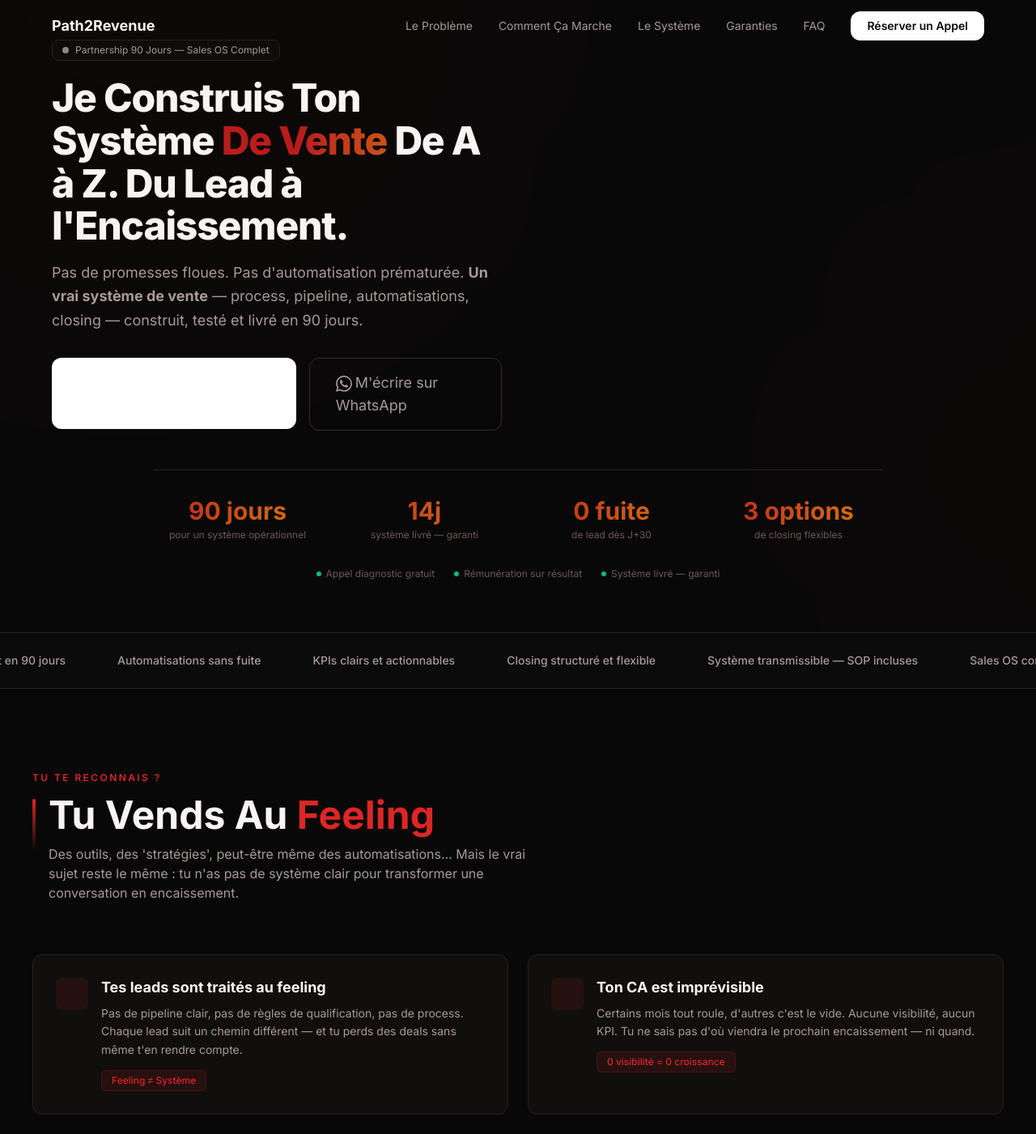
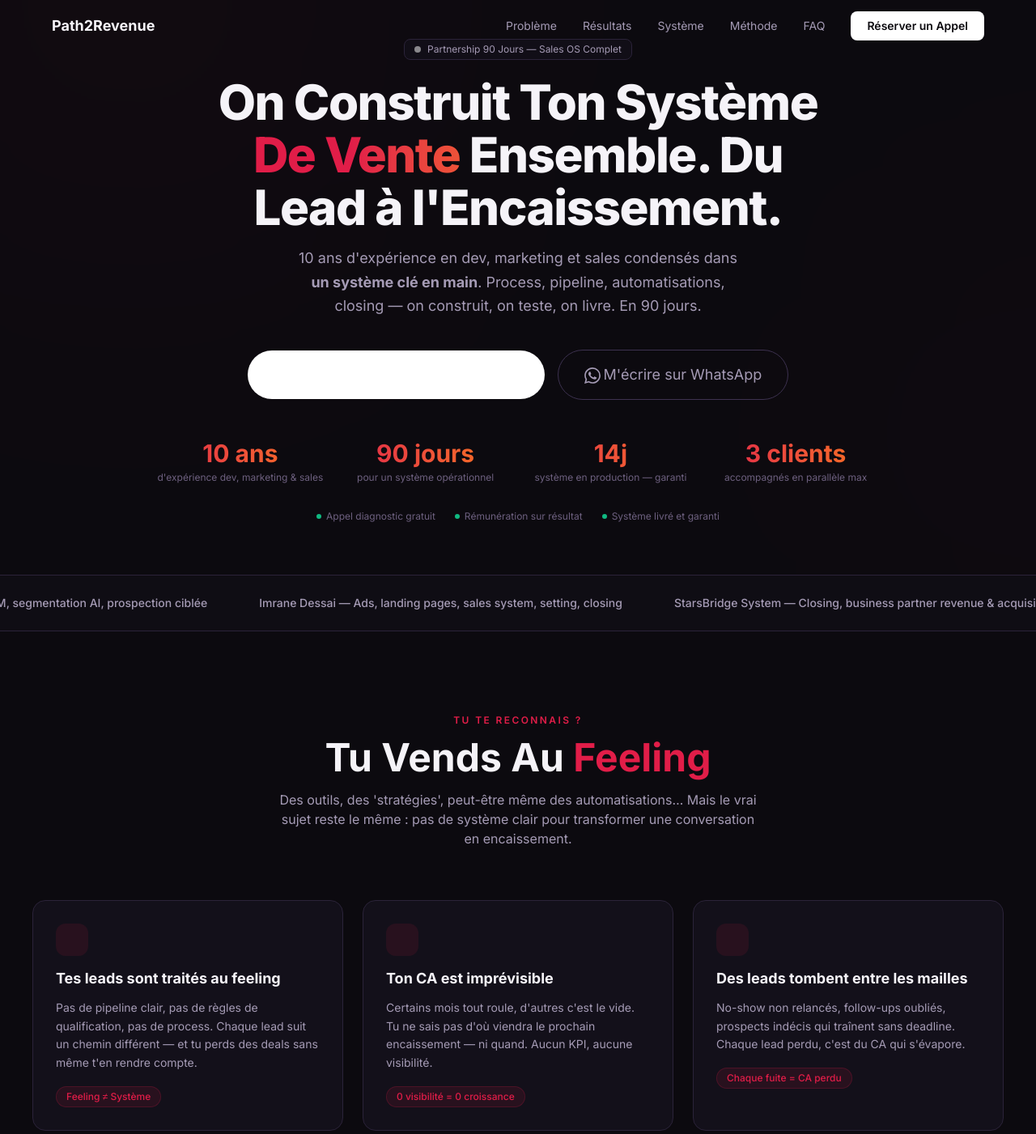
Before and after one commit to path2revenue/path2revenue, a Next.js app: page / in a window 1280 px wide. Shown: the top 1401 px of the page at 81% size. Built offline with nearby package versions, Linux system fonts and the light colour scheme.

Commit message:
redesign: vibrant crimson palette, centered layout, collaborative voice, real client testimonials

```diff
--- a/app/globals.css
+++ b/app/globals.css
@@ -112,27 +112,27 @@
   --color-gradient-to: #10B981;
 }
 
-/* Red — Premium Revenue, High-Ticket Sales */
+/* Red — Vibrant Revenue, High-Ticket, Creative-Trust */
 [data-palette="red"] {
-  --color-bg-primary: #090808;
-  --color-bg-surface: #110E0E;
-  --color-bg-card: #181313;
-  --color-bg-elevated: #201919;
-  --color-border-default: #2A2020;
-  --color-border-hover: #3A2C2C;
-  --color-text-primary: #F8F4F4;
-  --color-text-secondary: #A89999;
-  --color-text-muted: #6B5858;
-  --color-accent: #B91C1C;
-  --color-accent-light: #DC2626;
-  --color-accent-glow: rgba(185, 28, 28, 0.3);
+  --color-bg-primary: #0C0A0F;
+  --color-bg-surface: #13101A;
+  --color-bg-card: #1A1522;
+  --color-bg-elevated: #211A2B;
+  --color-border-default: #2B2339;
+  --color-border-hover: #3D3250;
+  --color-text-primary: #F5F3F8;
+  --color-text-secondary: #A59BB5;
+  --color-text-muted: #6D607F;
+  --color-accent: #E11D48;
+  --color-accent-light: #FB7185;
+  --color-accent-glow: rgba(225, 29, 72, 0.35);
   --color-cta: #FFFFFF;
-  --color-cta-hover: #F5F5F5;
-  --color-cta-glow: rgba(255, 255, 255, 0.15);
+  --color-cta-hover: #F1F1F1;
+  --color-cta-glow: rgba(255, 255, 255, 0.12);
   --color-success: #10B981;
-  --color-danger: #DC2626;
-  --color-gradient-from: #B91C1C;
-  --color-gradient-to: #D97706;
+  --color-danger: #E11D48;
+  --color-gradient-from: #E11D48;
+  --color-gradient-to: #F97316;
 }
 
 /* ============================================
--- a/site.config.js
+++ b/site.config.js
@@ -1,8 +1,8 @@
 /** ============================================================
  *  SITE CONFIG — PATH2REVENUE
  *  ============================================================
- *  Bilal EL-JINDI — Business Partner Revenue
- *  Partnership 90 jours — Sales OS Complet
+ *  Bilal EL-JINDI — Partnership 90 jours
+ *  On construit ton système de vente. Ensemble.
  *  ============================================================ */
 
 const WA_NUMBER = "33761941267";
@@ -14,25 +14,25 @@ export const siteConfig = {
     meta: {
         title: "Path2Revenue — Ton Système de Vente Complet en 90 Jours",
         description:
-            "Je construis et j'opère ton système de vente complet : process, pipeline, automatisations, closing, KPIs. En 90 jours, ta machine revenue est opérationnelle.",
+            "On construit et on opère ton système de vente complet : process, pipeline, automatisations, closing, KPIs. En 90 jours, ta machine revenue est opérationnelle.",
         keywords:
             "sales OS, système de vente, closing, pipeline, automatisation CRM, B2B high-ticket, revenue, acquisition, Path2Revenue, Bilal EL-JINDI",
         ogTitle: "Path2Revenue — Partnership 90 Jours",
         ogDescription: "Ton Sales OS complet en 90 jours. Process + automatisations + closing + pilotage.",
         ogImage: null,
         lang: "fr",
-        favicon: "🎯",
+        favicon: null,
     },
 
     /* ─────────────────── DESIGN ─────────────────── */
     design: {
         palette: "red",
         style: "premium",
-        layout: "editorial",
+        layout: "centered",
         fontHeading: "Space Grotesk",
         fontBody: "Inter",
         fontWeights: "300;400;500;600;700;800",
-        borderRadius: "8px",
+        borderRadius: "12px",
     },
 
     /* ─────────────────── GLOBAL LINKS ─────────────────── */
@@ -48,10 +48,10 @@ export const siteConfig = {
     navbar: {
         logo: { text: "Path2Revenue", emoji: null },
         links: [
-            { label: "Le Problème", href: "#probleme" },
-            { label: "Comment Ça Marche", href: "#methode" },
-            { label: "Le Système", href: "#services" },
-            { label: "Garanties", href: "#honesty" },
+            { label: "Problème", href: "#probleme" },
+            { label: "Résultats", href: "#resultats" },
+            { label: "Système", href: "#services" },
+            { label: "Méthode", href: "#methode" },
             { label: "FAQ", href: "#faq" },
         ],
         cta: { text: "Réserver un Appel", href: "#rdv" },
@@ -60,11 +60,11 @@ export const siteConfig = {
     /* ─────────────────── HERO ─────────────────── */
     hero: {
         eyebrow: { text: "Partnership 90 Jours — Sales OS Complet", dot: true },
-        headline: "Je Construis Ton Système",
+        headline: "On Construit Ton Système",
         highlightedText: "De Vente",
-        headlineEnd: "De A à Z. Du Lead à l'Encaissement.",
+        headlineEnd: "Ensemble. Du Lead à l'Encaissement.",
         subheadline:
-            'Pas de promesses floues. Pas d\'automatisation prématurée. <strong>Un vrai système de vente</strong> — process, pipeline, automatisations, closing — construit, testé et livré en 90 jours.',
+            '10 ans d\'expérience en dev, marketing et sales condensés dans <strong>un système clé en main</strong>. Process, pipeline, automatisations, closing — on construit, on teste, on livre. En 90 jours.',
         vslUrl: null,
         vslTitle: null,
         ctas: [
@@ -82,26 +82,25 @@ export const siteConfig = {
             },
         ],
         stats: [
+            { value: 10, suffix: " ans", label: "d'expérience dev, marketing & sales" },
             { value: 90, suffix: " jours", label: "pour un système opérationnel" },
-            { value: 14, suffix: "j", label: "système livré — garanti" },
-            { value: 0, suffix: " fuite", label: "de lead dès J+30" },
-            { value: 3, suffix: " options", label: "de closing flexibles" },
+            { value: 14, suffix: "j", label: "système en production — garanti" },
+            { value: 3, suffix: " clients", label: "accompagnés en parallèle max" },
         ],
         trustBadges: [
             "Appel diagnostic gratuit",
             "Rémunération sur résultat",
-            "Système livré — garanti",
+            "Système livré et garanti",
         ],
     },
 
     /* ─────────────────── SOCIAL PROOF ─────────────────── */
     socialProof: {
         items: [
-            "Sales OS complet en 90 jours",
-            "Automatisations sans fuite",
-            "KPIs clairs et actionnables",
-            "Closing structuré et flexible",
-            "Système transmissible — SOP incluses",
+            "SprintMob — GTM, segmentation AI, prospection ciblée",
+            "Imrane Dessai — Ads, landing pages, sales system, setting, closing",
+            "StarsBridge System — Closing, business partner revenue & acquisition",
+            "10 ans de dev, marketing, sales, e-commerce et B2B",
         ],
     },
 
@@ -112,7 +111,7 @@ export const siteConfig = {
         highlightedText: "Feeling",
         highlightColor: "danger",
         subtitle:
-            "Des outils, des 'stratégies', peut-être même des automatisations… Mais le vrai sujet reste le même : tu n'as pas de système clair pour transformer une conversation en encaissement.",
+            "Des outils, des 'stratégies', peut-être même des automatisations… Mais le vrai sujet reste le même : pas de système clair pour transformer une conversation en encaissement.",
         items: [
             {
                 icon: "Dice5",
@@ -125,14 +124,14 @@ export const siteConfig = {
                 icon: "TrendingDown",
                 title: "Ton CA est imprévisible",
                 description:
-                    "Certains mois tout roule, d'autres c'est le vide. Aucune visibilité, aucun KPI. Tu ne sais pas d'où viendra le prochain encaissement — ni quand.",
+                    "Certains mois tout roule, d'autres c'est le vide. Tu ne sais pas d'où viendra le prochain encaissement — ni quand. Aucun KPI, aucune visibilité.",
                 stat: "0 visibilité = 0 croissance",
             },
             {
                 icon: "Unplug",
                 title: "Des leads tombent entre les mailles",
                 description:
-                    "No-show non relancés, follow-ups oubliés, prospects indécis qui traînent. Chaque lead perdu, c'est de l'argent qui s'évapore — et tu ne le mesures même pas.",
+                    "No-show non relancés, follow-ups oubliés, prospects indécis qui traînent sans deadline. Chaque lead perdu, c'est du CA qui s'évapore.",
                 stat: "Chaque fuite = CA perdu",
             },
         ],
@@ -140,14 +139,14 @@ export const siteConfig = {
 
     /* ─────────────────── RESULTS ─────────────────── */
     results: {
-        eyebrow: "Ce Que Je Livre",
+        eyebrow: "Ce Qu'on Livre Ensemble",
         headline: "Ton Sales OS",
         highlightedText: "Complet",
         items: [
             {
                 metric: "J+14",
                 label: "Système en Production",
-                description: "Pipeline opérationnel, tracking KPI en place, automatisations essentielles actives, cadence lancée. Si ce n'est pas livré : je prolonge gratuitement.",
+                description: "Pipeline opérationnel, tracking KPI en place, automatisations essentielles actives, cadence lancée. Si ce n'est pas livré : on prolonge gratuitement.",
                 badge: "Garanti",
             },
             {
@@ -159,7 +158,7 @@ export const siteConfig = {
             {
                 metric: "CRM",
                 label: "Pipeline + Scripts + Qualification",
-                description: "Des stages clairs, des règles de no-show / no-decision, des scripts de call et follow-up. Tout est documenté, tout est exploitable.",
+                description: "Des stages clairs, des règles de no-show / no-decision, des scripts de call et follow-up. On documente tout, on rend tout exploitable.",
                 badge: "Process",
             },
             {
@@ -171,13 +170,13 @@ export const siteConfig = {
             {
                 metric: "Close",
                 label: "Closing Structuré",
-                description: "Je close pour toi, je forme ton closer, ou je place un closer. L'objectif : que ta machine tourne avec ou sans toi, sans dépendre d'une seule personne.",
+                description: "On close ensemble, on forme ton closer, ou on place un closer. L'objectif : que ta machine tourne de façon stable, sans dépendre d'une seule personne.",
                 badge: "Flexible",
             },
             {
                 metric: "SOP",
                 label: "Système Transmissible",
-                description: "À J+90 : SOP finalisées, système stable. Tu reprends la main en autonomie, tu passes en retainer, ou tu continues en partnership. Tu choisis.",
+                description: "À J+90 : SOP finalisées, système stable. Tu reprends la main en autonomie, tu passes en retainer, ou on continue en partnership. Tu choisis.",
                 badge: "Autonomie",
             },
         ],
@@ -186,17 +185,17 @@ export const siteConfig = {
     /* ─────────────────── SERVICES ─────────────────── */
     services: {
         eyebrow: "Le Système Path2Revenue",
-        headline: "Ce Que Je Mets",
-        highlightedText: "En Place",
-        headlineEnd: "Pour Toi",
+        headline: "Ce Qu'on Construit",
+        highlightedText: "Ensemble",
+        headlineEnd: "",
         subtitle:
-            "Chaque brique est pensée pour une seule chose : que tes encaissements deviennent réguliers, mesurables et reproductibles. Pas un outil de plus — un système complet.",
+            "Chaque brique est pensée pour une seule chose : que tes encaissements deviennent réguliers, mesurables et reproductibles. Pas un outil de plus — un vrai système.",
         items: [
             {
                 icon: "Target",
                 title: "Process de Vente Clair",
                 description:
-                    "CRM + pipeline avec des stages et règles précises. Qualification, disqualification, scripts de call et de recadrage. Tu sais exactement quoi faire à chaque étape.",
+                    "CRM + pipeline avec des stages et règles précises. Qualification, disqualification, scripts de call et de recadrage. On sait exactement quoi faire à chaque étape.",
                 badge: "Fondation",
             },
             {
@@ -210,7 +209,7 @@ export const siteConfig = {
                 icon: "Phone",
                 title: "Conversion & Closing",
                 description:
-                    "Selon ton besoin : je close moi-même, je forme ton closer (structure + QA), ou je te trouve et onboard un closer. L'objectif : une conversion stable qui ne dépend pas d'un héros.",
+                    "On close ensemble, on forme ton closer (structure + QA), ou on te trouve et on onboard un closer. L'objectif : une conversion stable et prévisible.",
                 badge: "Revenu direct",
                 span: 2,
             },
@@ -218,13 +217,13 @@ export const siteConfig = {
                 icon: "BarChart3",
                 title: "Pilotage KPI",
                 description:
-                    "Show rate, close rate, no-show rate, délai lead→close, objections fréquentes. Tu vois ce qui produit du revenu — et ce qui n'en produit pas.",
+                    "Show rate, close rate, no-show rate, délai lead→close, objections fréquentes. On voit ce qui produit du revenu — et ce qui n'en produit pas.",
             },
             {
                 icon: "FileText",
                 title: "SOP & Transmission",
                 description:
-                    "Le système est conçu pour être transmis à ton équipe. Documentation complète, formation, autonomie. Tu ne dépends pas de moi.",
+                    "Le système est conçu pour être transmis. Documentation complète, formation, autonomie. Tu ne dépends pas de nous à long terme.",
                 badge: "Différenciateur",
             },
         ],
@@ -232,7 +231,7 @@ export const siteConfig = {
 
     /* ─────────────────── PROCESS ─────────────────── */
     process: {
-        eyebrow: "Ma Méthode",
+        eyebrow: "Notre Méthode",
         headline: "D'abord Comprendre,",
         highlightedText: "Ensuite Construire",
         steps: [
@@ -240,13 +239,13 @@ export const siteConfig = {
                 number: "01",
                 title: "Build & Launch — J1 à J14",
                 description:
-                    "Diagnostic complet de ta situation. Setup CRM et pipeline. Scripts + qualification. Automatisations essentielles. Lancement du premier flux. Ton système est en production.",
+                    "Diagnostic complet de ta situation ensemble. Setup CRM et pipeline. Scripts + qualification. Automatisations essentielles. Lancement du premier flux. Système en production garanti.",
             },
             {
                 number: "02",
                 title: "Pilot & Proof — J15 à J45",
                 description:
-                    "Exécution terrain et itérations chaque semaine. Optimisation des relances, du show rate, de la conversion. Nettoyage du pipeline. Suivi KPI hebdomadaire ensemble.",
+                    "Exécution terrain et itérations chaque semaine. On optimise les relances, le show rate, la conversion. Nettoyage du pipeline et suivi KPI hebdomadaire.",
             },
             {
                 number: "03",
@@ -259,15 +258,15 @@ export const siteConfig = {
 
     /* ─────────────────── HONESTY ─────────────────── */
     honesty: {
-        eyebrow: "Ma Ligne Rouge",
-        headline: "Je Ne Vends Pas",
+        eyebrow: "Notre Engagement",
+        headline: "On Ne Vend Pas",
         highlightedText: "De Rêves",
         paragraphs: [
-            "Je ne vais pas te promettre '100 clients en 30 jours'. Ce serait malhonnête — et surtout, ça ne fonctionne pas comme ça.",
-            "Ce que je fais : je construis un système de vente, je le teste sur le terrain, et je te le livre opérationnel. Avec des garanties concrètes : système en production à J+14, zéro fuite de lead à J+30.",
-            "Ma rémunération est alignée : un Launch Fee pour enclencher la machine, plus un Success Fee sur encaissement réel. Je gagne quand tu encaisses — pas avant.",
+            "On ne va pas te promettre '100 clients en 30 jours'. Ce serait malhonnête — et surtout, ça ne fonctionne pas comme ça.",
+            "Ce qu'on fait : on construit un système de vente ensemble, on le teste sur le terrain, et on te le livre opérationnel. Avec des garanties concrètes : système en production à J+14, zéro fuite de lead à J+30.",
+            "Notre rémunération est alignée : un Launch Fee pour enclencher la machine, plus un Success Fee sur encaissement réel. On gagne quand tu encaisses — pas avant.",
         ],
-        signature: { name: "Bilal EL-JINDI", role: "Fondateur, Path2Revenue" },
+        signature: { name: "Bilal EL-JINDI", role: "Fondateur — 10 ans Dev, Marketing & Sales" },
     },
 
     /* ─────────────────── CALENDAR ─────────────────── */
@@ -276,15 +275,42 @@ export const siteConfig = {
         headline: "Réserve Ton",
         highlightedText: "Appel Diagnostic",
         subtitle:
-            "30 minutes ensemble pour comprendre ta situation, identifier ce qui bloque, et voir si je peux t'aider. Si je ne suis pas le bon fit, je te le dis — sans tourner autour du pot.",
+            "30 minutes ensemble pour comprendre ta situation, identifier ce qui bloque, et voir si on peut avancer ensemble. Si ce n'est pas le bon moment, on te le dit — sans tourner autour du pot.",
         benefits: [
             "Analyse de ta situation actuelle",
-            "Identification des premiers leviers",
+            "Identification des premiers leviers de revenu",
             "Plan d'action clair si ça matche",
             "Honnêteté totale — pas de fausse promesse",
         ],
         whatsappCopy: "Tu préfères qu'on échange directement ?",
         whatsappLabel: "Écris-moi sur WhatsApp",
+    },
+
+    /* ─────────────────── TESTIMONIALS ─────────────────── */
+    testimonials: {
+        eyebrow: "Ils Nous Ont Fait Confiance",
+        headline: "Projets",
+        highlightedText: "Accompagnés",
+        items: [
+            {
+                quote: "GTM structuré de A à Z : construction de liste, segmentation AI, prospection ciblée. Un système qui tourne et qui produit des résultats mesurables.",
+                name: "SprintMob",
+                role: "Go-to-Market & Prospection AI",
+                rating: 5,
+            },
+            {
+                quote: "Système complet : des publicités à la landing page, en passant par le sales system, le setting et le closing. Un vrai pipeline end-to-end.",
+                name: "Imrane Dessai",
+                role: "Ads, Landing Pages, Sales System & Closing",
+                rating: 5,
+            },
+            {
+                quote: "Business partner complet sur le revenu et l'acquisition. Closing structuré + pilotage KPI. Un partenariat qui produit des encaissements.",
+                name: "StarsBridge System",
+                role: "Closing & Business Partner Revenue",
+                rating: 5,
+            },
+        ],
     },
 
     /* ─────────────────── FAQ ─────────────────── */
@@ -294,32 +320,36 @@ export const siteConfig = {
         highlightedText: "Fréquentes",
         items: [
             {
-                q: "Concrètement, qu'est-ce que j'achète ?",
+                q: "Concrètement, qu'est-ce qu'on achète ?",
                 a: "Un Sales OS complet, construit et opéré pendant 90 jours. Process de vente (CRM, pipeline, qualification, scripts), automatisations essentielles (relances, no-show, no-decision), pilotage KPI et structure de closing.",
             },
             {
-                q: "Tu garantis un chiffre de CA ?",
-                a: "Non — et c'est volontaire. Je ne contrôle pas ton offre, ton marché ni ta réactivité. Par contre, je garantis le système en production (J+14) et l'absence de fuite de lead (J+30). Les résultats deviennent la conséquence logique d'un process maîtrisé.",
+                q: "Vous garantissez un chiffre de CA ?",
+                a: "Non — et c'est volontaire. On ne contrôle pas ton offre, ton marché ni ta réactivité. Par contre, on garantit le système en production (J+14) et l'absence de fuite de lead (J+30). Les résultats deviennent la conséquence d'un process maîtrisé.",
             },
             {
                 q: "Pourquoi un Launch Fee + Success Fee ?",
-                a: "Parce que c'est le modèle le plus aligné. Le Launch Fee couvre la construction et l'exécution. Le Success Fee me rémunère sur l'impact réel. Je gagne quand tu encaisses.",
+                a: "Parce que c'est le modèle le plus aligné. Le Launch Fee couvre la construction et l'exécution. Le Success Fee nous rémunère sur l'impact réel. On gagne quand tu encaisses.",
             },
             {
                 q: "C'est pour qui ?",
                 a: "B2B ou B2C high-ticket (2 000€ à 10 000€+), offre vendable, marge qui permet le partage de revenu, vraie volonté d'exécuter. Pas adapté si tu cherches des ventes garanties sans t'impliquer.",
             },
             {
+                q: "Quelle expérience derrière Path2Revenue ?",
+                a: "10 ans d'expérience en développement, marketing digital, sales, e-commerce et B2B. Des projets comme SprintMob (GTM + prospection AI), Imrane Dessai (système complet ads→closing) et StarsBridge System (business partner revenue).",
+            },
+            {
                 q: "Et si j'ai déjà un closer ?",
-                a: "Parfait. Je structure le process, les scripts et les KPI. Je forme et supervise ton closer. J'apporte le système et le pilotage, ton closer exécute avec une structure claire.",
+                a: "Parfait. On structure le process, les scripts et les KPI. On forme et supervise ton closer. On apporte le système et le pilotage, ton closer exécute avec une structure claire.",
             },
             {
                 q: "Que se passe-t-il après les 90 jours ?",
-                a: "Trois options : Autonomie (tu gardes la machine + les SOP), Retainer (je continue à opérer et scaler), ou Partnership long terme avec un success fee ajusté.",
+                a: "Trois options : Autonomie (tu gardes la machine + les SOP), Retainer (on continue à opérer et scaler), ou Partnership long terme avec un success fee ajusté.",
             },
             {
                 q: "Combien ça coûte ?",
-                a: "Le Launch Fee dépend du périmètre. L'appel diagnostic est gratuit — je cadre ta situation, je te propose un plan clair avec pricing transparent. Zéro surprise.",
+                a: "Le Launch Fee dépend du périmètre. L'appel diagnostic est gratuit — on cadre ta situation, on te propose un plan clair avec pricing transparent. Zéro surprise.",
             },
         ],
     },
@@ -331,7 +361,7 @@ export const siteConfig = {
         highlightedText: "De la Clarté",
         headlineEnd: "",
         subtitle:
-            "Chaque jour sans process clair, c'est du CA qui s'évapore. Réserve ton appel diagnostic — 30 minutes pour savoir si je peux t'aider.",
+            "Chaque jour sans process clair, c'est du CA qui s'évapore. Réserve ton appel diagnostic — 30 minutes pour savoir si on peut avancer ensemble.",
         ctas: [
             {
                 text: "Réserver Mon Appel Diagnostic",
@@ -352,11 +382,12 @@ export const siteConfig = {
     /* ─────────────────── FOOTER ─────────────────── */
     footer: {
         brand: "Path2Revenue",
-        tagline: "Ton système de vente complet. Du lead à l'encaissement.",
+        tagline: "On construit ton système de vente. Ensemble.",
         links: [
-            { label: "Le Problème", href: "#probleme" },
-            { label: "Comment Ça Marche", href: "#methode" },
-            { label: "Le Système", href: "#services" },
+            { label: "Problème", href: "#probleme" },
+            { label: "Résultats", href: "#resultats" },
+            { label: "Système", href: "#services" },
+            { label: "Méthode", href: "#methode" },
             { label: "FAQ", href: "#faq" },
         ],
         socials: [
@@ -403,6 +434,7 @@ export const siteConfig = {
         "process",
         "honesty",
         "calendar",
+        "testimonials",
         "faq",
         "finalCTA",
     ],
```
